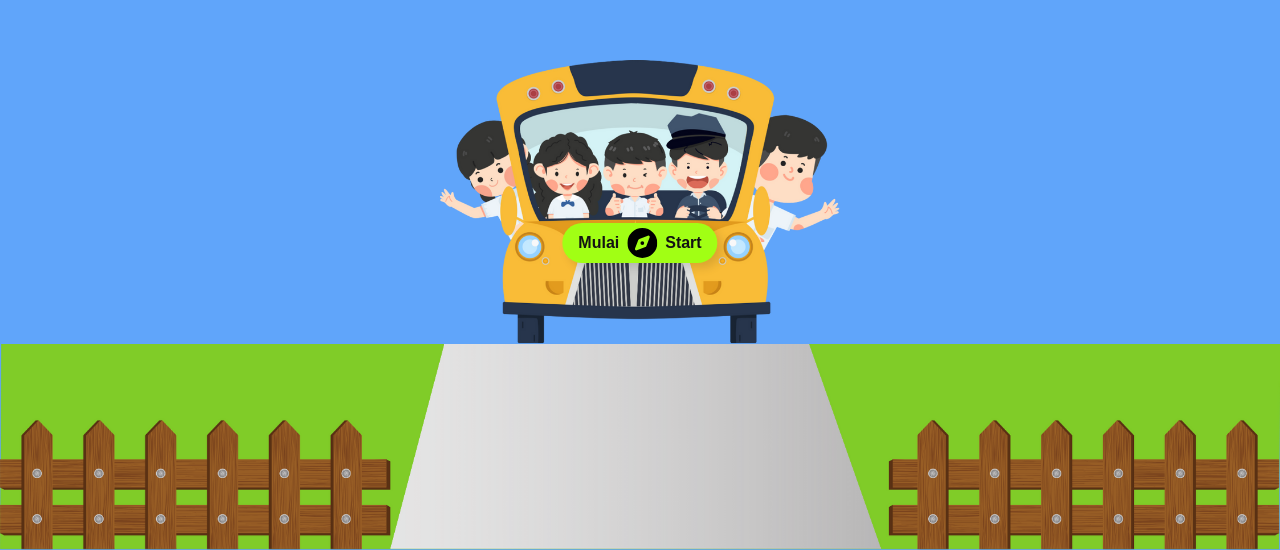
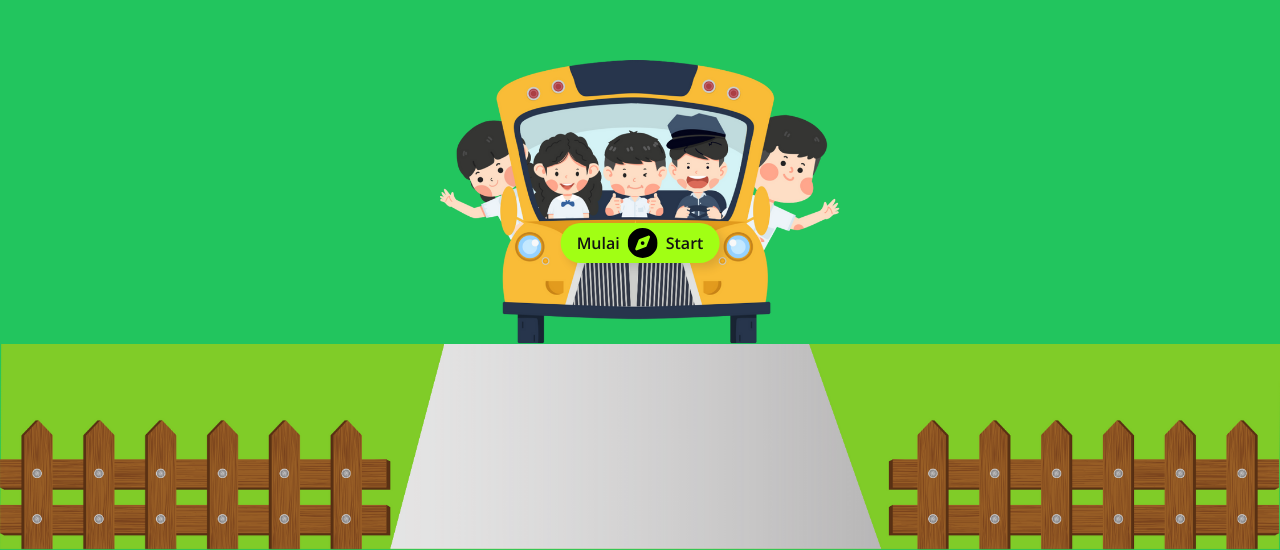
Before and after one commit to agisnarevaldo/belajar-bahasa-inggris-next, a Next.js app: page / in a window 1280 px wide. Shown: the part 250-800 px from the top of the page. Built offline with nearby package versions, Linux system fonts and the light colour scheme.

Commit message:
refactor: update layout to use Open Sans font and modify metadata

```diff
--- a/src/app/layout.tsx
+++ b/src/app/layout.tsx
@@ -1,21 +1,17 @@
 import type { Metadata } from "next";
 import localFont from "next/font/local";
 import "./globals.css";
+import { Open_Sans } from "next/font/google"
 
-const geistSans = localFont({
-  src: "./fonts/GeistVF.woff",
-  variable: "--font-geist-sans",
-  weight: "100 900",
-});
-const geistMono = localFont({
-  src: "./fonts/GeistMonoVF.woff",
-  variable: "--font-geist-mono",
-  weight: "100 900",
-});
+// Initialize the font
+const openSans = Open_Sans({
+  subsets: ["latin"],
+  display: "swap",
+})
 
 export const metadata: Metadata = {
-  title: "Create Next App",
-  description: "Generated by create next app",
+  title: "Belajar bahasa inggris",
+  description: "Belajar bahasa inggris dengan mudah",
 };
 
 export default function RootLayout({
@@ -26,7 +22,7 @@ export default function RootLayout({
   return (
     <html lang="en">
       <body
-        className={`${geistSans.variable} ${geistMono.variable} antialiased bg-blue-400`}
+        className={`${openSans.className} ${openSans.className} antialiased bg-green-500`}
       >
         {children}
       </body>
```
